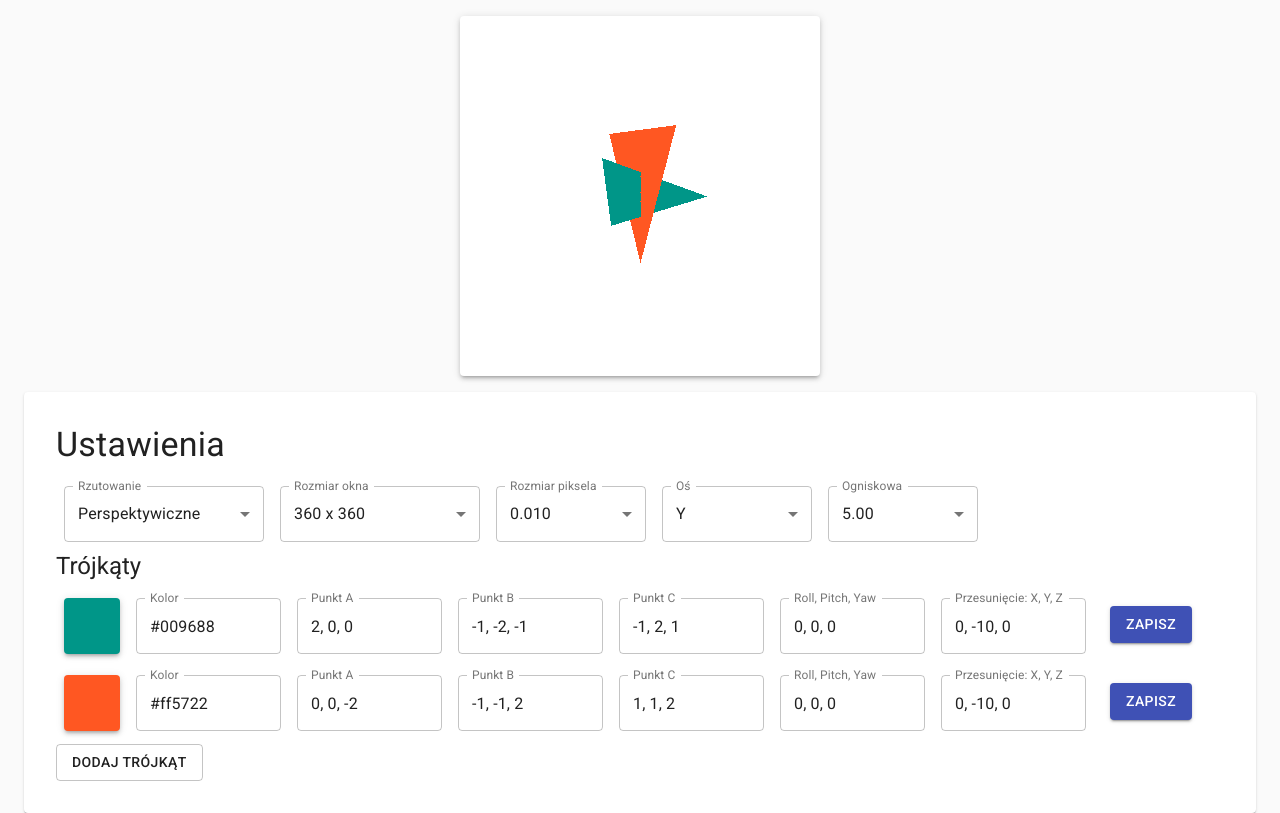
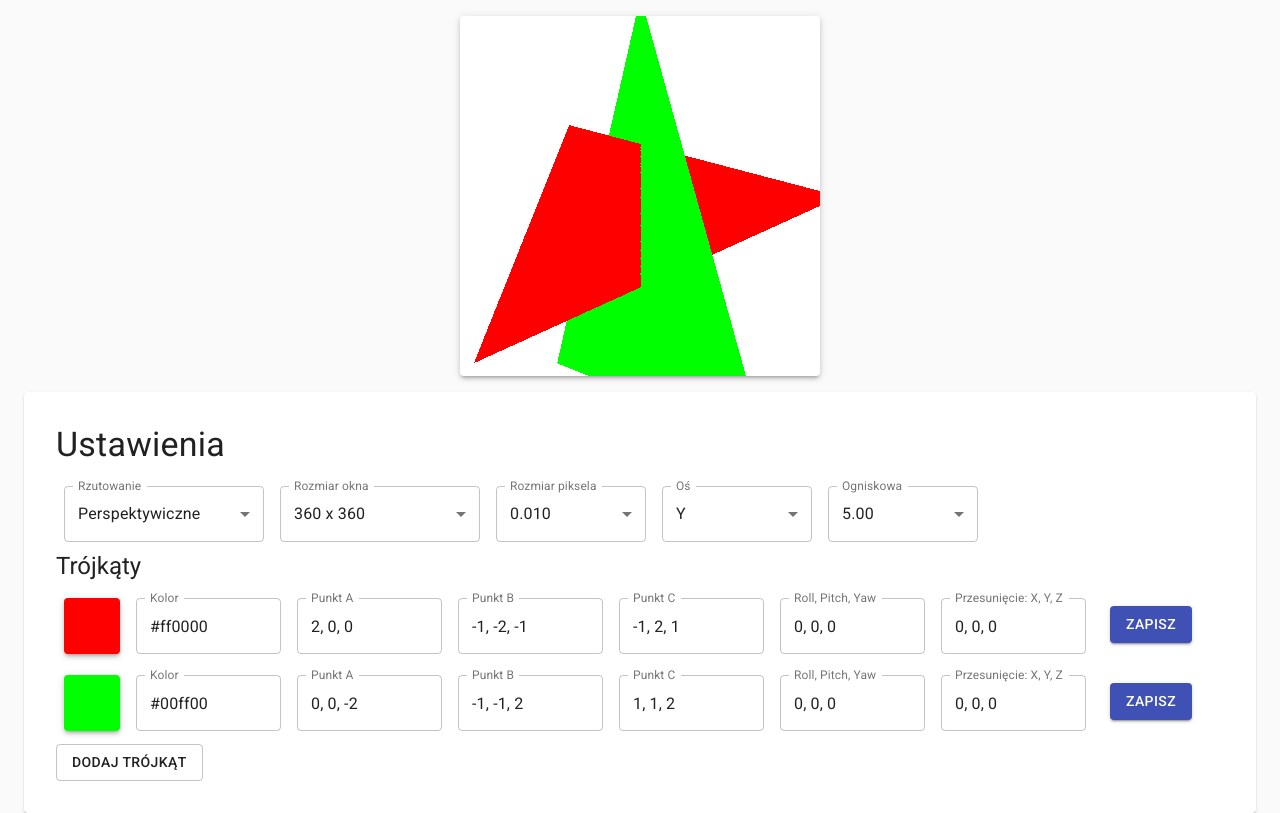
Before and after one commit to MikolajczukKamil/render-trojkatow, a React (Create React App) app: page / in a window 1280 px wide. Built offline with nearby package versions, Linux system fonts and the light colour scheme.

Commit message:
pozycja amery

```diff
--- a/src/Render.ts
+++ b/src/Render.ts
@@ -25,6 +25,7 @@ export function Render(
   const triangles: Triangle[] = trianglesSchemas.map(
     ({ triangle, move, rotation }) =>
       triangle
+        .transform(camera.rotation)
         .transform(RPYRotation(...rotation))
         .transform(translation(...move))
   )
--- a/src/graphics/geometry/Camera.ts
+++ b/src/graphics/geometry/Camera.ts
@@ -1,3 +1,5 @@
+import { Matrix4 } from '../math'
+
 export enum Axis {
   x = 0,
   y = 1,
@@ -5,6 +7,14 @@ export enum Axis {
 }
 
 export class Camera {
+  /* Camera position from task :D */
+  readonly rotation = new Matrix4([
+    -1, 0, 0, 0,
+    0, -1, 0, 10,
+    0, 0, 1, 0,
+    0, 0, 0, 1,
+  ])
+
   /**
    * @param f focal
    * @param axis viewport
--- a/src/graphics/projections/PerspectiveProjection.ts
+++ b/src/graphics/projections/PerspectiveProjection.ts
@@ -29,6 +29,6 @@ export class PerspectiveProjection implements Projection {
     this.directionV.y = -position.y
     this.directionV.z = -position.z
 
-    return this.directionV.set(camera.axis, 1)
+    return this.directionV.set(camera.axis, camera.f)
   }
 }
--- a/src/ui-components/GraphicCanvas.tsx
+++ b/src/ui-components/GraphicCanvas.tsx
@@ -1,4 +1,4 @@
-import React, { RefObject, useContext, useEffect, useMemo, useRef } from 'react'
+import React, { useContext, useRef } from 'react'
 import { Theme, createStyles, makeStyles } from '@material-ui/core/styles'
 import Paper from '@material-ui/core/Paper'
 import Container from '@material-ui/core/Container'
--- a/src/ui-components/data/defaultValue.ts
+++ b/src/ui-components/data/defaultValue.ts
@@ -14,23 +14,23 @@ export const defaultValue: ParametersContextValue = {
     {
       id: -1,
       rotation: [0, 0, 0],
-      move: [0, -10, 0],
+      move: [0, 0, 0],
       triangle: Triangle.of(
         [2, 0, 0],
         [-1, -2, -1],
         [-1, 2, 1],
-        new Color(0, 150, 136, 255)
+        new Color(255, 0, 0, 255)
       ),
     },
     {
       id: -2,
       rotation: [0, 0, 0],
-      move: [0, -10, 0],
+      move: [0, 0, 0],
       triangle: Triangle.of(
         [0, 0, -2],
         [-1, -1, 2],
         [1, 1, 2],
-        new Color(255, 87, 34, 255)
+        new Color(0, 255, 0, 255)
       ),
     },
 
```
